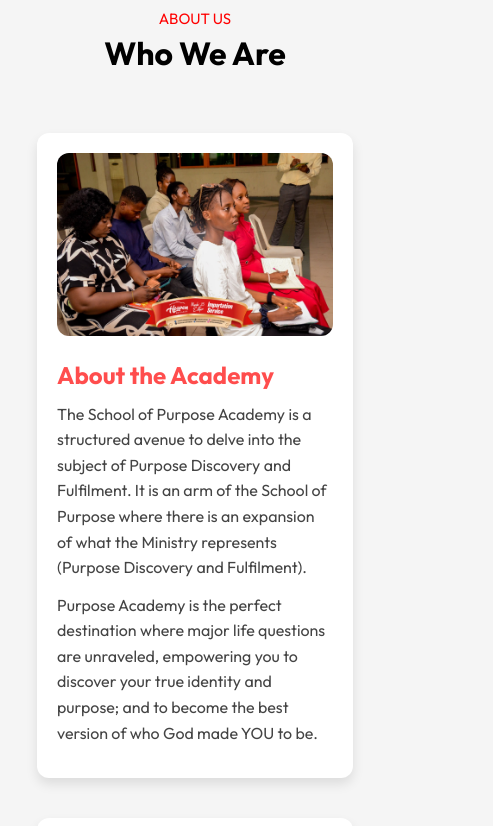
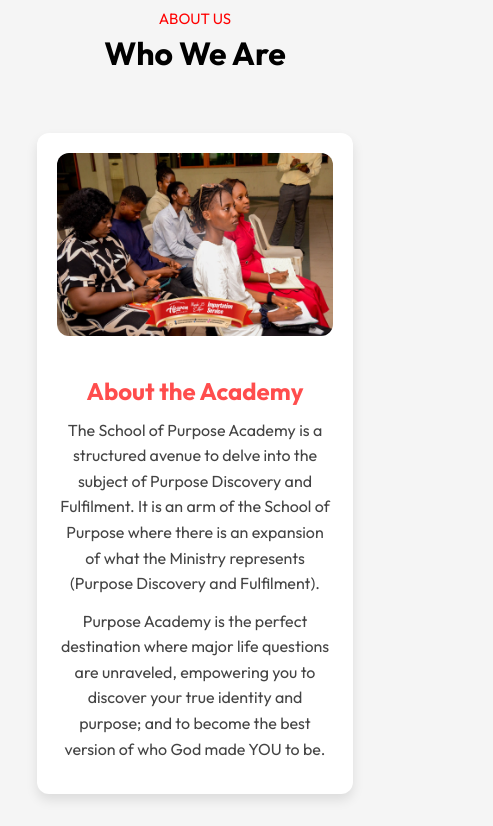
Before and after one commit to DuoDduo/Purpose-Academy, a React (Vite) app: page / in a window 390 px wide. Shown: the part 1880-2706 px from the top of the page, 493 px wide, since content can reach past the window. Built offline with nearby package versions, Linux system fonts and the light colour scheme.

Commit message:
improved responsiveness

```diff
--- a/src/components/Testimonials/Testimonials.css
+++ b/src/components/Testimonials/Testimonials.css
@@ -170,6 +170,7 @@
         font-size: 12px;
     }
     .testimony-btn {
+        margin: 0 10%;
         width: 80%;
         max-width: 250px;
     }
--- a/src/components/Vissionaire/Visionnaire.css
+++ b/src/components/Vissionaire/Visionnaire.css
@@ -11,11 +11,12 @@
 .about-card {
     display: flex;
     align-items: center;
+    justify-content: space-between;
     background: #fff;
     box-shadow: 0 6px 12px rgba(0, 0, 0, 0.1);
     border-radius: 12px;
     padding: 20px;
-    gap: 20px;
+    gap: 40px;
 }
 
 /* Reverse layout for alternating sections */
@@ -24,9 +25,15 @@
 }
 
 /* Image Styling */
+.about-image {
+    flex: 1; /* Allows flexibility in resizing */
+    display: flex;
+    justify-content: center;
+}
+
 .about-image img {
     width: 100%;
-    max-width: 400px;
+    max-width: 450px; /* Prevents excessive stretching */
     border-radius: 12px;
 }
 
@@ -49,8 +56,8 @@
     margin-bottom: 12px;
 }
 
-/* Responsive */
-@media (max-width: 768px) {
+/* Responsive Fixes */
+@media (max-width: 1024px) {
     .about-card {
         flex-direction: column;
         text-align: center;
@@ -63,4 +70,8 @@
     .about-image img {
         max-width: 100%;
     }
+
+    .about-content {
+        text-align: center;
+    }
 }
```
